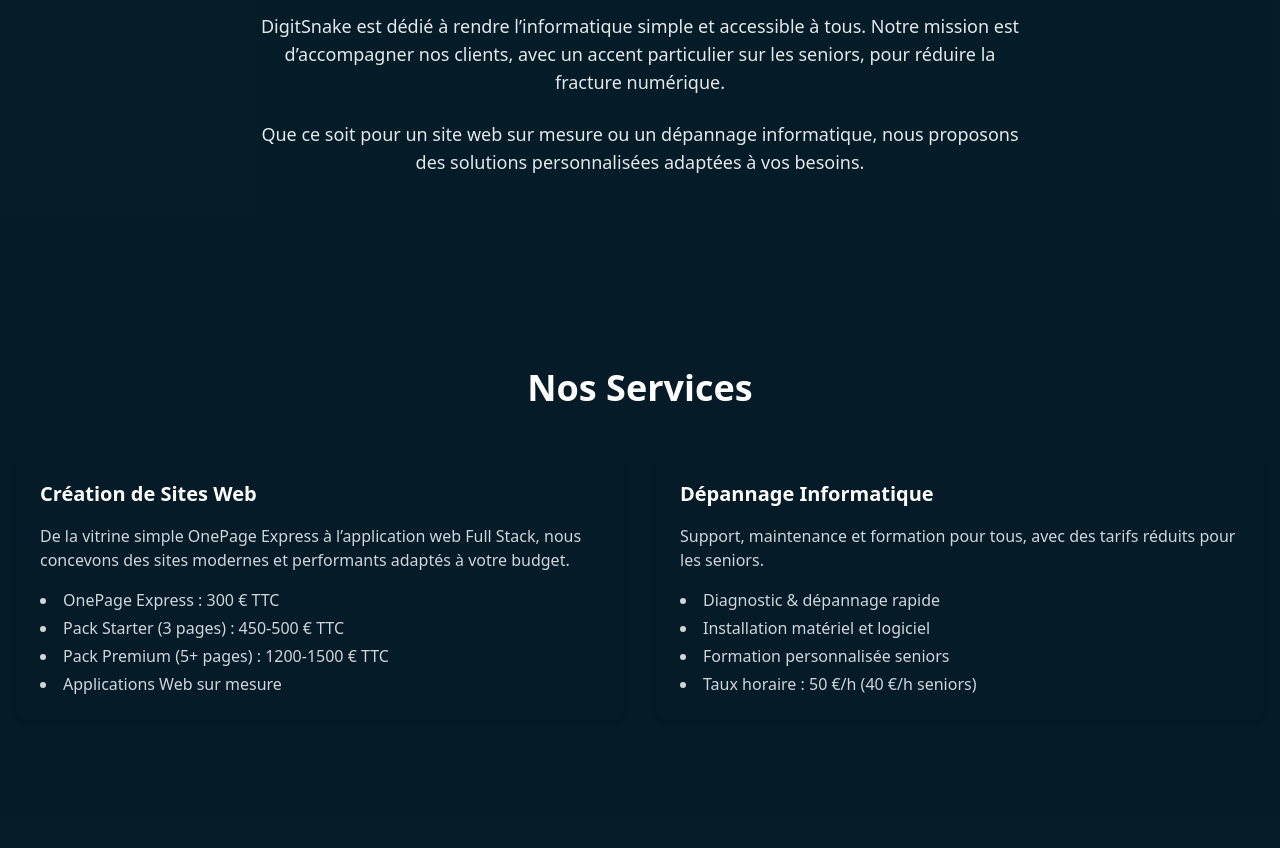
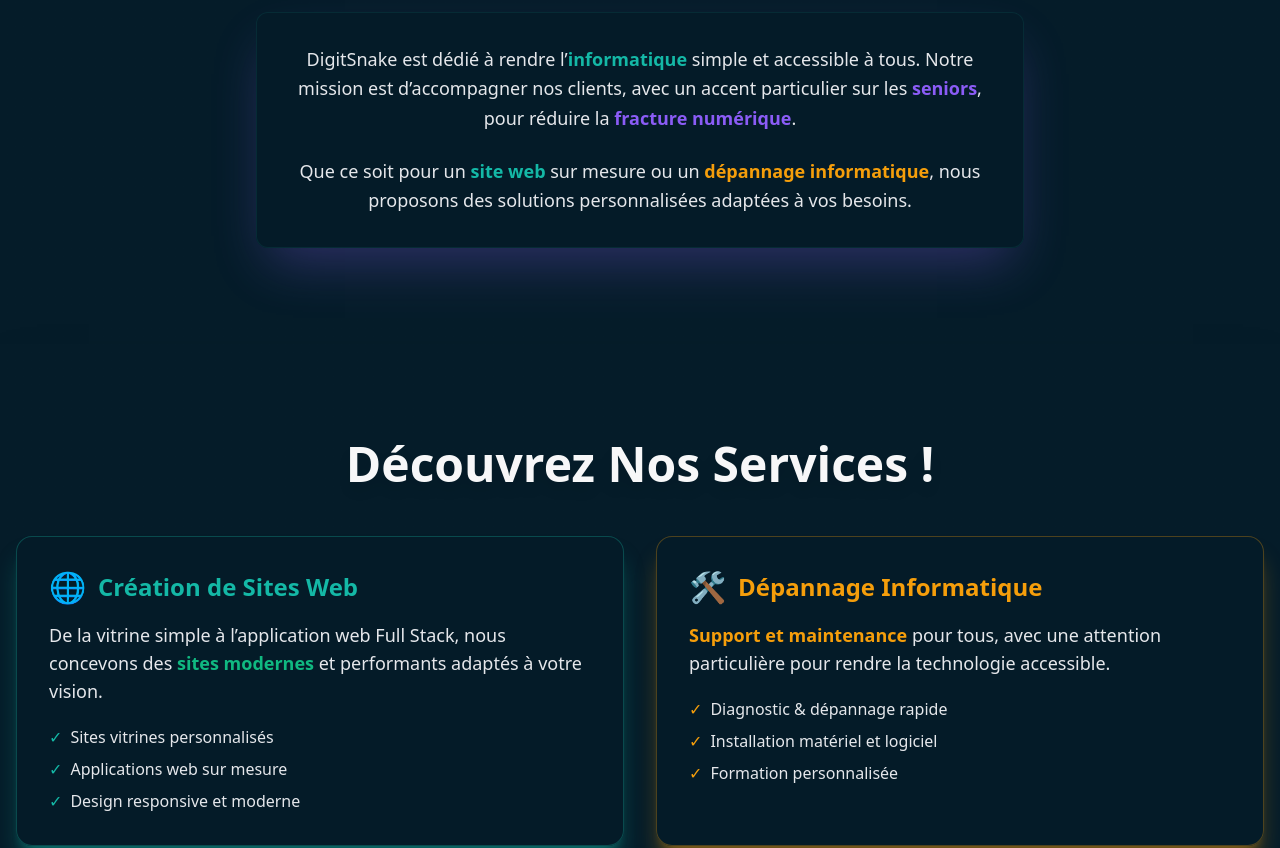
Before and after one commit to petaccia/DigitSnake, a Next.js app: page / in a window 1280 px wide. Shown: the part 800-1648 px from the top of the page. Built offline with nearby package versions, Linux system fonts and the light colour scheme; a web font is replaced by a local one.

Commit message:
Update global styles and restructure Home page layout by adding About and Services sections

```diff
--- a/src/app/globals.css
+++ b/src/app/globals.css
@@ -3,10 +3,12 @@
 
 @theme  {
   --color-primary: #051c29; /* bleu foncè*/
-  --color-secondary: #14b8a6; /* bleu clair*/
-  --color-tertiary: #f9fafb; /* blanc*/
-  --color-quaternary	: #9ca3af; /* gris*/
-  --color-octonary: #f59e0b ; /*orange*/
+  --color-secondary: #14b8a6; /* bleu clair - informatique */
+  --color-tertiary: #f9fafb; /* blanc */
+  --color-quaternary: #9ca3af; /* gris - fracture numérique */
+  --color-quinary: #10b981; /* vert - site web */
+  --color-senary: #8b5cf6; /* violet - seniors */
+  --color-octonary: #f59e0b; /* orange - dépannage informatique */
 
   --font-roboto: "Roboto", sans-serif;
   --font-poppins: "Poppins", sans-serif;
--- a/src/app/page.tsx
+++ b/src/app/page.tsx
@@ -1,4 +1,6 @@
 import HeroSection from "../components/page/home/HeroSection";
+import AboutSection from "../components/page/home/AboutSection";
+import ServicesSection from "../components/page/home/ServicesSection";
 
 export default function Home() {
   return (
@@ -8,52 +10,10 @@ export default function Home() {
         <HeroSection />
 
         {/* About Section */}
-        <section className="py-16 md:py-24 bg-primary/90">
-          <div className="container mx-auto px-4">
-            <h2 className="text-3xl md:text-4xl font-bold mb-12 text-center">À Propos de DigitSnake</h2>
-            <div className="max-w-3xl mx-auto text-center">
-              <p className="text-lg text-gray-200 mb-6">
-                DigitSnake est dédié à rendre l’informatique simple et accessible à tous. Notre mission est d’accompagner nos clients, avec un accent particulier sur les seniors, pour réduire la fracture numérique.
-              </p>
-              <p className="text-lg text-gray-200">
-                Que ce soit pour un site web sur mesure ou un dépannage informatique, nous proposons des solutions personnalisées adaptées à vos besoins.
-              </p>
-            </div>
-          </div>
-        </section>
+        <AboutSection />
 
         {/* Services Section */}
-        <section className="py- v16 md:py-24 bg-primary/85">
-          <div className="container mx-auto px-4">
-            <h2 className="text-3xl md:text-4xl font-bold mb-12 text-center">Nos Services</h2>
-            <div className="grid grid-cols-1 md:grid-cols-2 gap-8">
-              <article className="bg-primary/80 p-6 rounded-lg shadow-md hover:shadow-lg transition-shadow">
-                <h3 className="text-xl font-semibold mb-4">Création de Sites Web</h3>
-                <p className="text-gray-300 mb-4">
-                  De la vitrine simple OnePage Express à l’application web Full Stack, nous concevons des sites modernes et performants adaptés à votre budget.
-                </p>
-                <ul className="list-disc list-inside text-gray-300 space-y-1">
-                  <li>OnePage Express : 300 € TTC</li>
-                  <li>Pack Starter (3 pages) : 450-500 € TTC</li>
-                  <li>Pack Premium (5+ pages) : 1200-1500 € TTC</li>
-                  <li>Applications Web sur mesure</li>
-                </ul>
-              </article>
-              <article className="bg-primary/80 p-6 rounded-lg shadow-md hover:shadow-lg transition-shadow">
-                <h3 className="text-xl font-semibold mb-4">Dépannage Informatique</h3>
-                <p className="text-gray-300 mb-4">
-                  Support, maintenance et formation pour tous, avec des tarifs réduits pour les seniors.
-                </p>
-                <ul className="list-disc list-inside text-gray-300 space-y-1">
-                  <li>Diagnostic & dépannage rapide</li>
-                  <li>Installation matériel et logiciel</li>
-                  <li>Formation personnalisée seniors</li>
-                  <li>Taux horaire : 50 €/h (40 €/h seniors)</li>
-                </ul>
-              </article>
-            </div>
-          </div>
-        </section>
+        <ServicesSection />
 
         {/* CTA Section */}
         <section className="py-16 md:py-24 bg-gradient-to-b from-primary/80 to-primary">
--- /dev/null
+++ b/src/components/page/home/AboutSection.tsx
@@ -0,0 +1,17 @@
+export default function AboutSection() {
+  return (
+    <section className="py-16 md:py-24 bg-gradient-to-b from-primary/90 to-primary/80">
+      <div className="container mx-auto px-4">
+        <h2 className="text-3xl md:text-4xl font-bold mb-12 text-center text-white drop-shadow-lg">À Propos de DigitSnake</h2>
+        <div className="max-w-3xl mx-auto text-center bg-primary/98 p-8 rounded-xl shadow-2xl/30 shadow-senary border border-secondary/10">
+          <p className="text-lg text-gray-200 mb-6 leading-relaxed">
+            DigitSnake est dédié à rendre l’<span className="font-semibold text-secondary">informatique</span> simple et accessible à tous. Notre mission est d’accompagner nos clients, avec un accent particulier sur les <span className="font-semibold text-senary">seniors</span>, pour réduire la <span className="font-semibold text-senary">fracture numérique</span>.
+          </p>
+          <p className="text-lg text-gray-200 leading-relaxed">
+            Que ce soit pour un <span className="font-semibold text-secondary">site web</span> sur mesure ou un <span className="font-semibold text-octonary">dépannage informatique</span>, nous proposons des solutions personnalisées adaptées à vos besoins.
+          </p>
+        </div>
+      </div>
+    </section>
+  );
+}
--- /dev/null
+++ b/src/components/page/home/ServicesSection.tsx
@@ -0,0 +1,39 @@
+export default function ServicesSection() {
+  return (
+    <section className="py-16 md:py-24 bg-gradient-to-b from-primary/85 to-primary/75 shadow-2xl">
+      <div className="container mx-auto px-4">
+        <h2 className="text-3xl md:text-5xl font-bold mb-12 text-center text-white drop-shadow-xl animate-pulse">Découvrez Nos Services !</h2>
+        <div className="grid grid-cols-1 md:grid-cols-2 gap-8">
+          <article className="bg-primary/90 p-8 rounded-2xl shadow-xl/35 shadow-secondary hover:shadow-2xl/35  transition-all duration-300 border border-secondary/30 transform hover:-translate-y-2">
+            <div className="flex items-center mb-4">
+              <div className="text-3xl mr-3 text-secondary">🌐</div>
+              <h3 className="text-2xl font-bold text-secondary">Création de Sites Web</h3>
+            </div>
+            <p className="text-gray-200 mb-5 text-lg">
+              De la vitrine simple à l’application web Full Stack, nous concevons des <span className="font-semibold text-quinary">sites modernes</span> et performants adaptés à votre vision.
+            </p>
+            <ul className="list-none space-y-2">
+              <li className="flex items-center text-gray-200"><span className="text-secondary mr-2">✓</span> Sites vitrines personnalisés</li>
+              <li className="flex items-center text-gray-200"><span className="text-secondary mr-2">✓</span> Applications web sur mesure</li>
+              <li className="flex items-center text-gray-200"><span className="text-secondary mr-2">✓</span> Design responsive et moderne</li>
+            </ul>
+          </article>
+          <article className="bg-primary/90 p-8 rounded-2xl shadow-xl/35 shadow-octonary hover:shadow-2xl/35 transition-all duration-300 border border-octonary/30 transform hover:-translate-y-2">
+            <div className="flex items-center mb-4">
+              <div className="text-3xl mr-3 text-octonary">🛠️</div>
+              <h3 className="text-2xl font-bold text-octonary">Dépannage Informatique</h3>
+            </div>
+            <p className="text-gray-200 mb-5 text-lg">
+              <span className="font-semibold text-octonary">Support et maintenance</span> pour tous, avec une attention particulière pour rendre la technologie accessible.
+            </p>
+            <ul className="list-none space-y-2">
+              <li className="flex items-center text-gray-200"><span className="text-octonary mr-2">✓</span> Diagnostic & dépannage rapide</li>
+              <li className="flex items-center text-gray-200"><span className="text-octonary mr-2">✓</span> Installation matériel et logiciel</li>
+              <li className="flex items-center text-gray-200"><span className="text-octonary mr-2">✓</span> Formation personnalisée</li>
+            </ul>
+          </article>
+        </div>
+      </div>
+    </section>
+  );
+}
```
